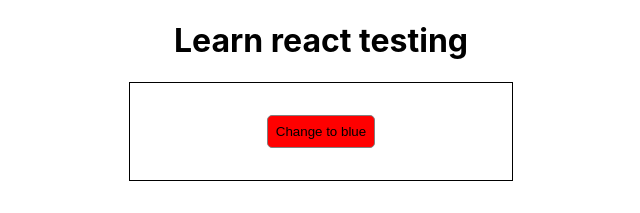
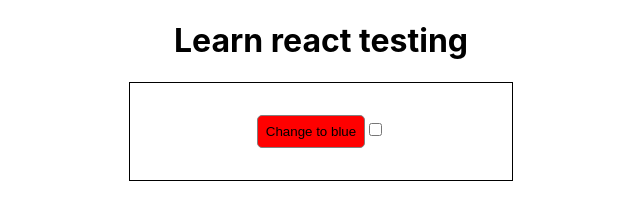
Before and after one commit to kedar512/react-testing-jest-testing-library, a React (Create React App) app: page / in a window 1280 px wide. Shown: the top 213 px of the page, without its empty margins (319-959 px from the left). Built offline with nearby package versions, Linux system fonts and the light colour scheme.

Commit message:
Added checkbox functionality

```diff
--- a/src/ColorButton/ColorButton.js
+++ b/src/ColorButton/ColorButton.js
@@ -6,7 +6,8 @@ class ColorButton extends React.Component {
 
     state = {
         color: 'red',
-        colorInText: 'blue'
+        colorInText: 'blue',
+        isChecked: false
     }
 
     changeColor = () => {
@@ -25,15 +26,29 @@ class ColorButton extends React.Component {
         });
     }
 
+    handleCheckboxChanged = e => {
+        this.setState( {
+            isChecked: e.target.checked
+        });
+    }
+
     render() {
         return (
             <div className={classes.container}>
                 <button
                     onClick={this.changeColor}
                     style={{ backgroundColor: this.state.color}}
-                    className={classes.colorButton} >
+                    className={classes.colorButton}
+                    disabled={this.state.isChecked}
+                >
                 {`Change to ${this.state.colorInText}`}
                 </button>
+                <input
+                    defaultChecked={this.state.isChecked}
+                    type="checkbox"
+                    onChange={this.handleCheckboxChanged}
+                    aria-checked={this.state.isChecked}
+                />
             </div>
         )
     }
```
Also changed, not shown: 1 other file (tests, documents, lock files or other folders).
